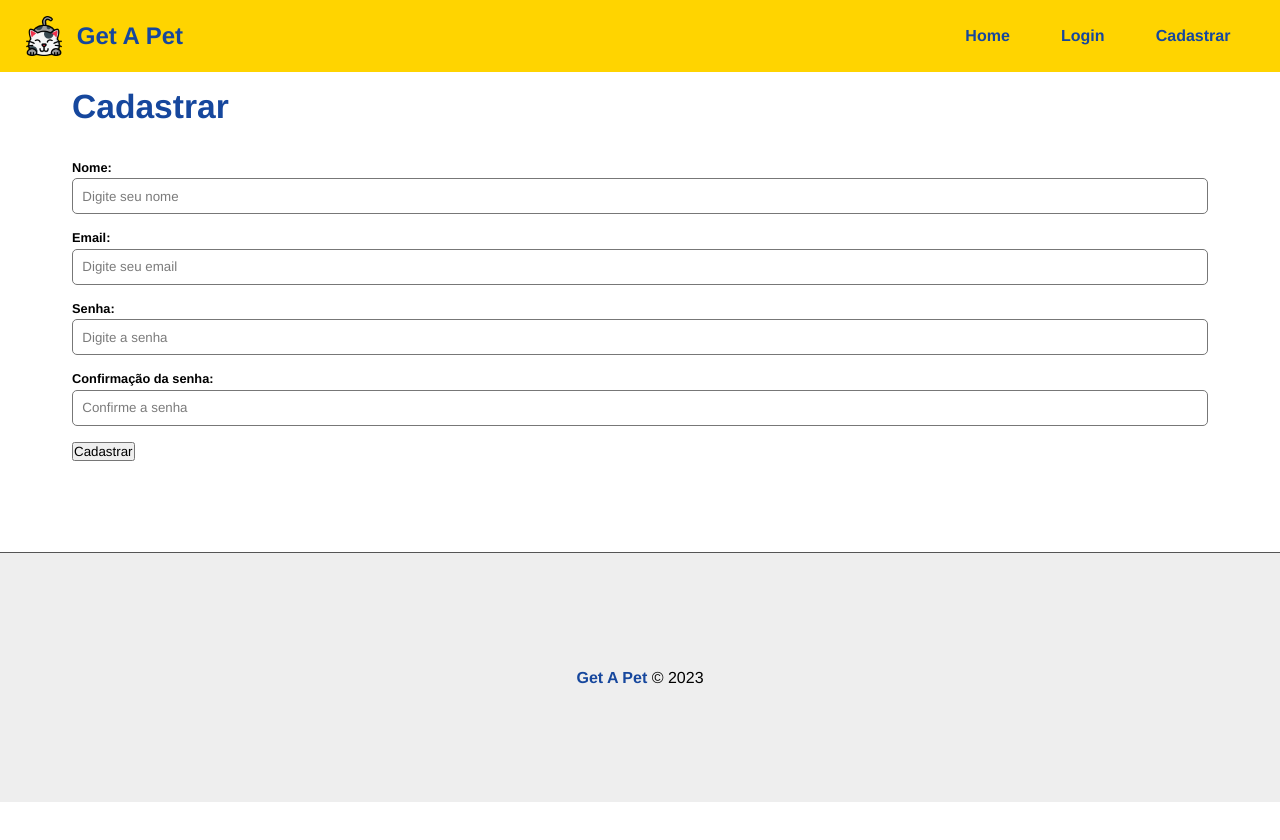
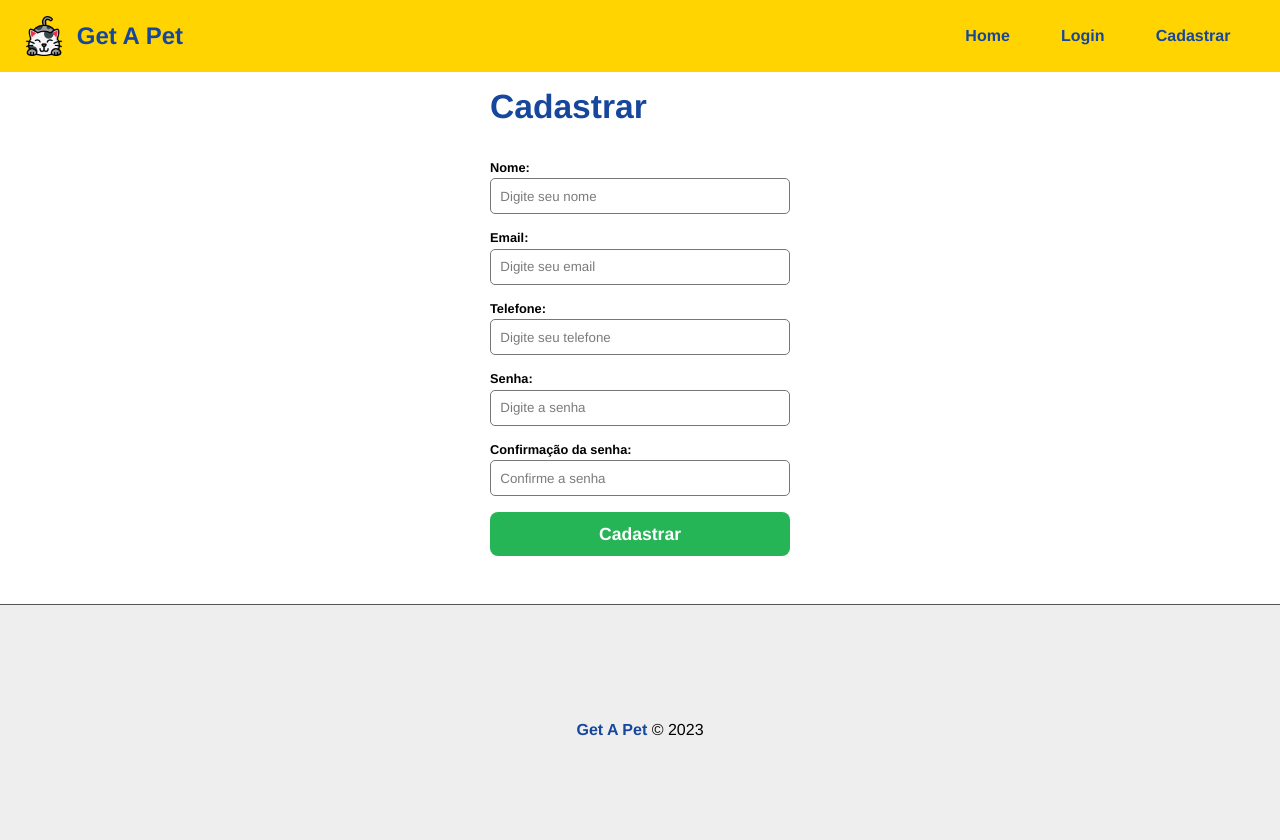
Before and after one commit to MaraisaFerreira/get_a_pet_MERN, a React (Vite) app in the folder frontend/: page /register in a window 1280 px wide. Shown: the top 840 px of the page. Before the commit the page ends 802 px from the top, so only its background shows below. Built offline with nearby package versions, Linux system fonts and the light colour scheme.

Commit message:
form_container css

```diff
--- /dev/null
+++ b/frontend/src/components/form/Form.module.css
@@ -0,0 +1,19 @@
+.form_container {
+	max-width: 300px;
+	margin: 0 auto;
+	background-color: #fff;
+	border-radius: 15px;
+}
+
+.form_container input[type='submit'] {
+	border-radius: 8px;
+	border: none;
+	background-color: #25b456;
+	color: #fff;
+	min-width: 100px;
+	min-height: 2.5em;
+	width: 100%;
+	cursor: pointer;
+	font-size: 1.1em;
+	font-weight: bold;
+}
--- a/frontend/src/components/pages/auth/Register.jsx
+++ b/frontend/src/components/pages/auth/Register.jsx
@@ -1,10 +1,13 @@
 import Input from '../../form/Input';
+
+/* css */
+import style from '../../form/Form.module.css';
 
 function Register() {
 	function handleOnChange(e) {}
 
 	return (
-		<section>
+		<section className={style.form_container}>
 			<h1>Cadastrar</h1>
 			<form>
 				<Input
@@ -22,6 +25,13 @@ function Register() {
 					handleOnChange={handleOnChange}
 				/>
 				<Input
+					type='text'
+					text='Telefone:'
+					name='phone'
+					placeholder='Digite seu telefone'
+					handleOnChange={handleOnChange}
+				/>
+				<Input
 					type='password'
 					text='Senha:'
 					name='password'
@@ -35,7 +45,7 @@ function Register() {
 					placeholder='Confirme a senha'
 					handleOnChange={handleOnChange}
 				/>
-				<button type='submit'>Cadastrar</button>
+				<input type='submit' value='Cadastrar' />
 			</form>
 		</section>
 	);
```
